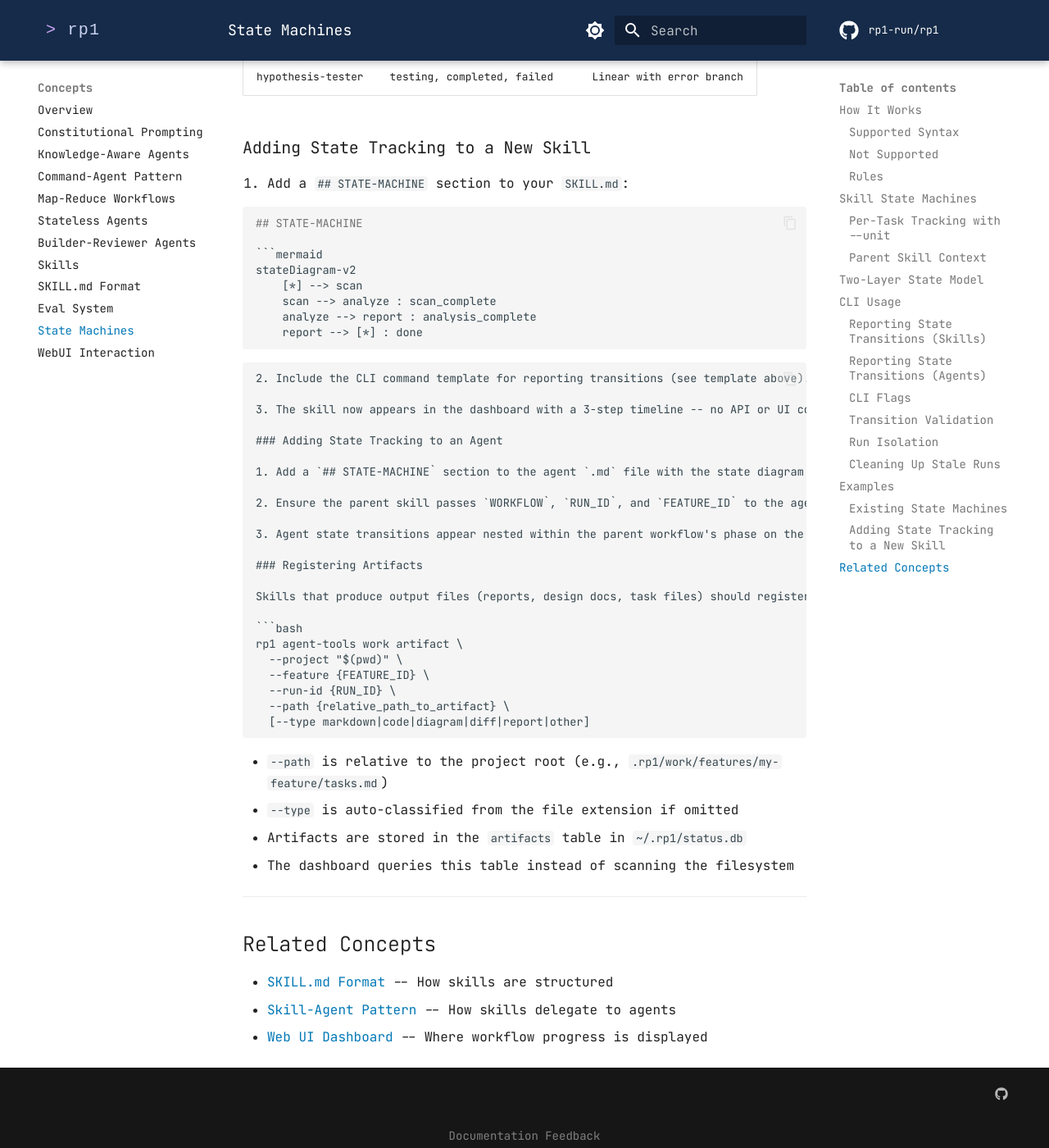
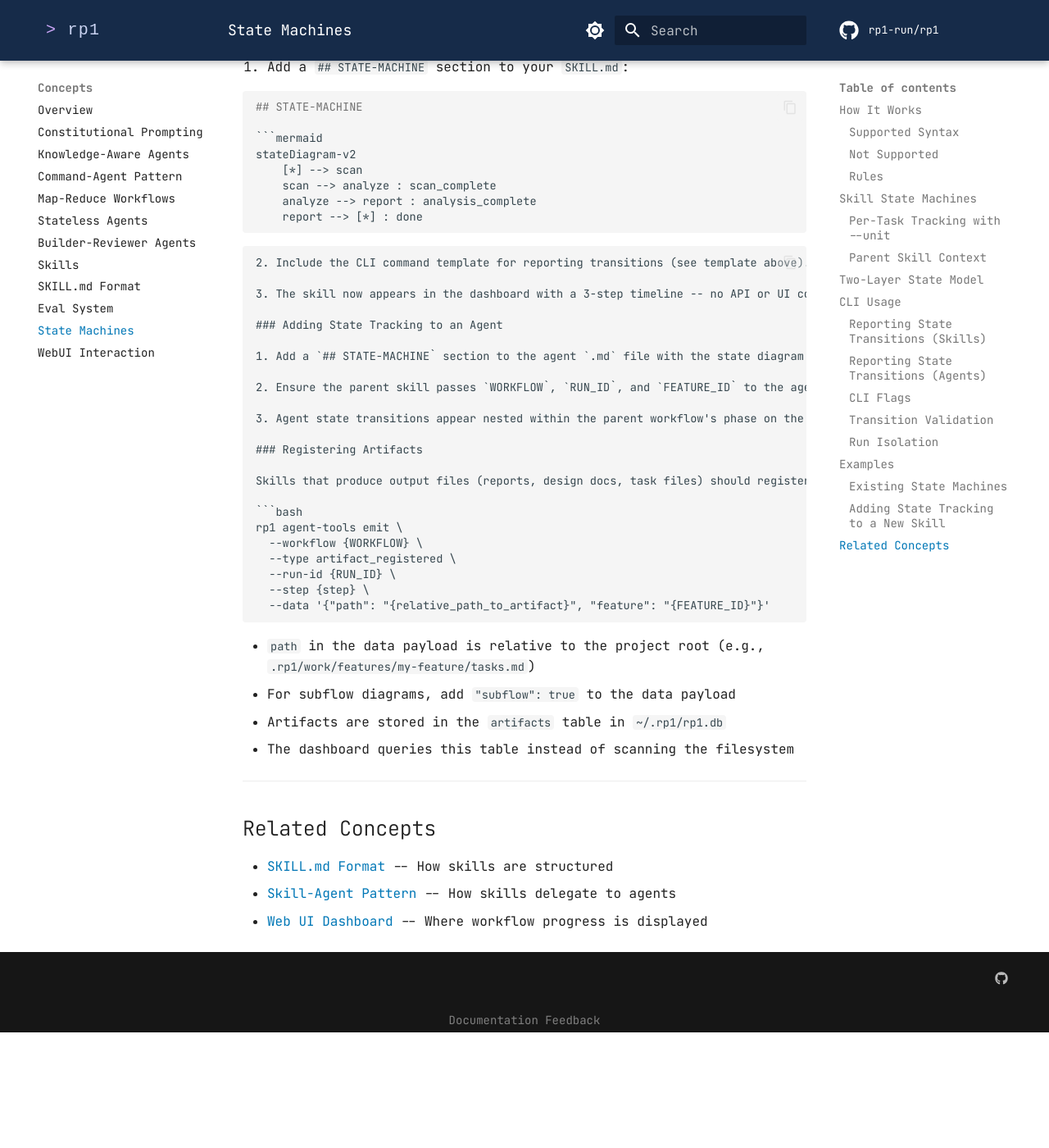
Before and after one commit to rp1-run/rp1, an MkDocs documentation site: the page built from docs/concepts/state-machines.md, in a window 1280 px wide and 1400 px high, scrolled down 7433 px. Shown: the whole window at 82% size. Built offline with MkDocs 1.6.1 and Material for MkDocs 9.7.7, drawn with Linux system fonts in a browser that asks for light colours; comment, search, counter and statistics services are not loaded; after the commit the page ends 8692 px from its top, so only the background shows below that; some of the changed text lies outside the part shown.

Commit message:
feat(workflow-audit-fix): implement T7 - update docs, config, and KB for consolidated database
Update all documentation, configuration, and KB references to reflect
the consolidated rp1.db system: convert artifact examples from work
artifact to emit syntax, add --workflow flag to all emit examples,
delete docs/reference/cli/work.md, update architecture diagram and
patterns, update Justfile db recipes, and change RP1_STATUS_DB to
RP1_DB in evals.

Generated with AI

Co-Authored-By: rp1 <bot@rp1.run>

````diff
--- a/docs/concepts/state-machines.md
+++ b/docs/concepts/state-machines.md
@@ -92,6 +92,7 @@ stateDiagram-v2
 
 **On each phase transition**, report via:
 rp1 agent-tools emit \
+  --workflow {WORKFLOW_NAME} \
   --type status_change \
   --run-id {RUN_ID} \
   --step {CURRENT_STATE} \
@@ -124,6 +125,7 @@ stateDiagram-v2
 
 **On each transition**, report via:
 rp1 agent-tools emit \
+  --workflow {WORKFLOW} \
   --type status_change \
   --run-id {RUN_ID} \
   --step {CURRENT_STATE} \
@@ -137,6 +139,7 @@ Agents report status using the same `emit` command. The `--unit` flag can be use
 
 ```bash
 rp1 agent-tools emit \
+  --workflow build \
   --type status_change \
   --run-id "550e8400-e29b-41d4-a716-446655440000" \
   --step building \
@@ -144,6 +147,7 @@ rp1 agent-tools emit \
   --data '{"status": "running"}'
 ```
 
+- `--workflow` identifies which workflow this run belongs to
 - `--run-id` associates the event with the parent workflow run
 - `--unit` enables per-task tracking within the agent
 
@@ -153,15 +157,15 @@ When an agent processes multiple tasks (e.g., task-builder implementing T1, T2,
 
 ```bash
 # T1 starts building
-rp1 agent-tools emit --type status_change --run-id run-1 \
+rp1 agent-tools emit --workflow build --type status_change --run-id run-1 \
   --step building --unit T1 --data '{"status": "running"}'
 
 # T1 completes
-rp1 agent-tools emit --type status_change --run-id run-1 \
+rp1 agent-tools emit --workflow build --type status_change --run-id run-1 \
   --step completed --unit T1 --data '{"status": "completed"}'
 
 # T2 starts building (independent of T1)
-rp1 agent-tools emit --type status_change --run-id run-1 \
+rp1 agent-tools emit --workflow build --type status_change --run-id run-1 \
   --step building --unit T2 --data '{"status": "running"}'
 ```
 
@@ -199,28 +203,31 @@ These are independent: a workflow can be "in_progress" at the "design" phase, or
 
 ```bash
 rp1 agent-tools emit \
+  --workflow build \
   --type status_change \
   --run-id "550e8400-e29b-41d4-a716-446655440000" \
   --step design \
-  --data '{"status": "running"}'
+  --data '{"status": "running", "feature": "my-feature"}'
 ```
 
 ### Reporting State Transitions (Agents)
 
 ```bash
 rp1 agent-tools emit \
+  --workflow build \
   --type status_change \
   --run-id "550e8400-e29b-41d4-a716-446655440000" \
   --step building \
   --unit T1 \
-  --data '{"status": "running"}'
+  --data '{"status": "running", "feature": "my-feature"}'
 ```
 
 ### CLI Flags
 
 | Flag | Required | Description |
 |------|----------|-------------|
-| `--type` | Yes | Event type (e.g., `status_change`) |
+| `--type` | Yes | Event type (e.g., `status_change`, `artifact_registered`) |
+| `--workflow` | Yes | Workflow name (e.g., `build`, `pr-review`) |
 | `--run-id` | Yes | UUID grouping events into a discrete workflow run |
 | `--step` | Yes (for status_change) | The workflow/agent state (must be a valid state ID) |
 | `--unit` | No | Task/unit identifier for per-task tracking |
@@ -244,25 +251,10 @@ Each `--run-id` creates an independent workflow invocation. Multiple concurrent
 
 ```bash
 # Run A at "verify" phase
-rp1 agent-tools emit --type status_change --run-id run-A --step verify --data '{"status": "running"}'
+rp1 agent-tools emit --workflow build --type status_change --run-id run-A --step verify --data '{"status": "running"}'
 
 # Run B at "design" phase (independent)
-rp1 agent-tools emit --type status_change --run-id run-B --step design --data '{"status": "running"}'
-```
-
-### Cleaning Up Stale Runs
-
-Agents that crash mid-workflow leave rows with an `expires_at` timestamp. These rows are automatically filtered on read. For manual cleanup:
-
-```bash
-# Preview what would be deleted
-rp1 agent-tools work cleanup --dry-run
-
-# Delete all expired runs
-rp1 agent-tools work cleanup
-
-# Delete runs expired more than 24 hours ago
-rp1 agent-tools work cleanup --older-than 24
+rp1 agent-tools emit --workflow build --type status_change --run-id run-B --step design --data '{"status": "running"}'
 ```
 
 ---
@@ -312,7 +304,7 @@ stateDiagram-v2
 
 ### Adding State Tracking to an Agent
 
-1. Add a `## STATE-MACHINE` section to the agent `.md` file with the state diagram and CLI template using `--agent`.
+1. Add a `## STATE-MACHINE` section to the agent `.md` file with the state diagram and CLI template.
 
 2. Ensure the parent skill passes `WORKFLOW`, `RUN_ID`, and `FEATURE_ID` to the agent.
 
@@ -323,17 +315,17 @@ stateDiagram-v2
 Skills that produce output files (reports, design docs, task files) should register them explicitly so the dashboard can display them:
 
 ```bash
-rp1 agent-tools work artifact \
-  --project "$(pwd)" \
-  --feature {FEATURE_ID} \
+rp1 agent-tools emit \
+  --workflow {WORKFLOW} \
+  --type artifact_registered \
   --run-id {RUN_ID} \
-  --path {relative_path_to_artifact} \
-  [--type markdown|code|diagram|diff|report|other]
+  --step {step} \
+  --data '{"path": "{relative_path_to_artifact}", "feature": "{FEATURE_ID}"}'
 ```
 
-- `--path` is relative to the project root (e.g., `.rp1/work/features/my-feature/tasks.md`)
-- `--type` is auto-classified from the file extension if omitted
-- Artifacts are stored in the `artifacts` table in `~/.rp1/status.db`
+- `path` in the data payload is relative to the project root (e.g., `.rp1/work/features/my-feature/tasks.md`)
+- For subflow diagrams, add `"subflow": true` to the data payload
+- Artifacts are stored in the `artifacts` table in `~/.rp1/rp1.db`
 - The dashboard queries this table instead of scanning the filesystem
 
 ---
--- a/mkdocs.yml
+++ b/mkdocs.yml
@@ -104,7 +104,6 @@ nav:
       - install: reference/cli/install.md
       - update: reference/cli/update.md
       - rp1-root-dir: reference/cli/rp1-root-dir.md
-      - work: reference/cli/work.md
     - Base Plugin:
       - Overview: reference/base/index.md
       - knowledge-build: reference/base/knowledge-build.md
````
Also changed, not shown: .rp1/context/architecture.md (+2 -3 lines), .rp1/work/features/workflow-audit-fix/tasks.md (+39 -20 lines), docs/reference/cli/work.md (deleted, +0 -84 lines), plugins/base/skills/task/SKILL.md (+1 -1 lines), 4 other files.
